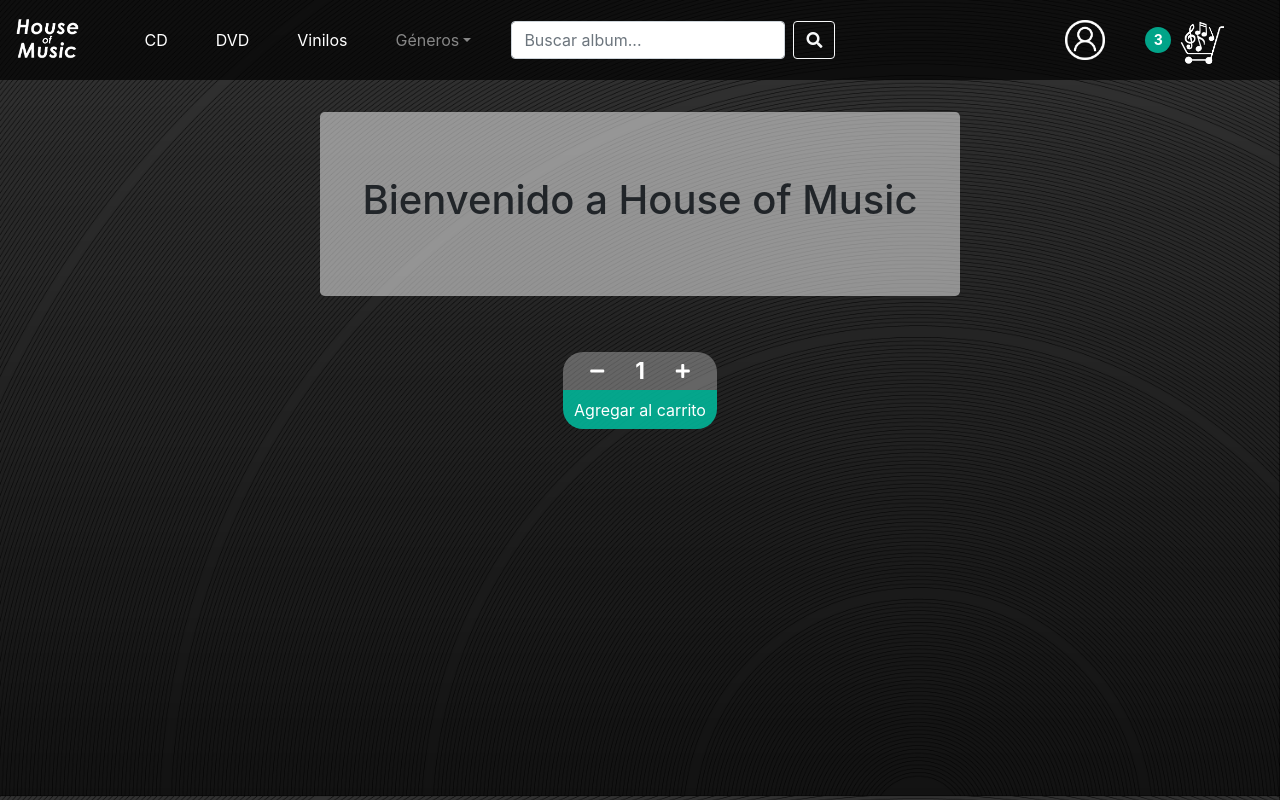
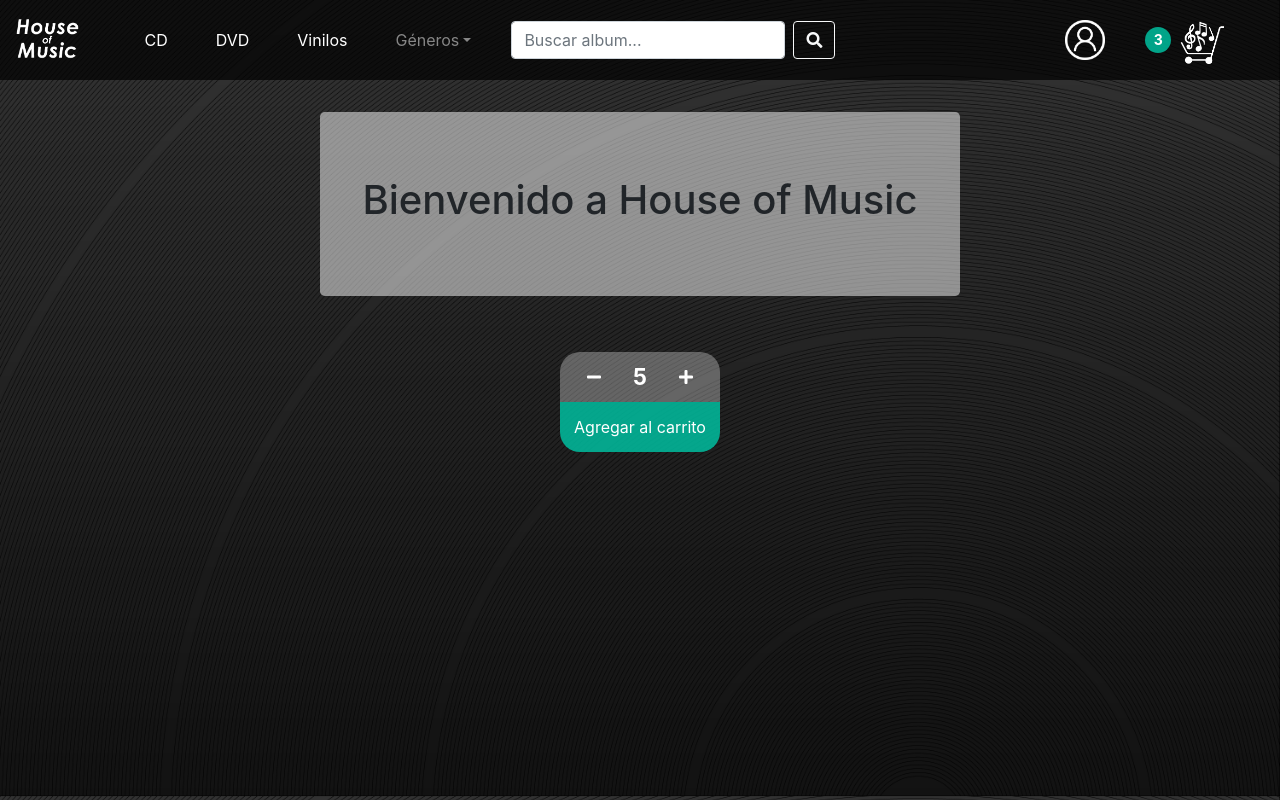
Before and after one commit to sanefc23/HOFM_React, a React (Create React App) app: page / in a window 1280 px wide. Built offline with nearby package versions, Linux system fonts and the light colour scheme.

Commit message:
counter now works

```diff
--- a/src/components/Home/Home.jsx
+++ b/src/components/Home/Home.jsx
@@ -11,9 +11,9 @@ function Home(props) {
             </Jumbotron>
             <br />
             <ItemCount
-                initial={1}
+                initial={5}
                 min={1}
-                max="9"
+                max={10}
                 onAdd=""
             ></ItemCount>
         </div >
--- a/src/components/ItemCount/ItemCount.css
+++ b/src/components/ItemCount/ItemCount.css
@@ -3,15 +3,15 @@
     flex-direction: row;
     justify-content: center;
     align-items: center;
-    width: 12vw;
-    height: 3vw;
+    width: 160px;
+    height: 50px;
     background-color: rgba(255,255,255, 0.3);
     border-radius: 20px 20px 0 0;
 }
 
 .addToCartBtn{
-    width: 12vw;
-    height: 3vw;
+    width: 160px;
+    height: 50px;
     background-color: rgba(0, 190, 159, 0.85);
     border-style: none;
     border: none;
--- a/src/components/ItemCount/ItemCount.jsx
+++ b/src/components/ItemCount/ItemCount.jsx
@@ -7,28 +7,29 @@ function ItemCount(props) {
     que tenga un botón y controles para incrementar (+) y decrementar (-) el
     count inicial pero nunca irse de los límites min/max. Al clickear el botón
     debe invocar el callback de onAdd(count) pasando el count del counter */
-    let [counter, setCounter] = useState(null);
+    let [counter, setCounter] = useState(props.initial);
 
     function onAdd(count) {
     }
 
     function increment(event) {
-        counter = props.initial;
-        setCounter(counter++);
+        counter = counter + 1;
+        setCounter(counter);
+        console.log(counter);
     }
 
     function decrement(event) {
-        console.log('---');
-        setCounter(counter--);
+        counter = counter - 1;
+        setCounter(counter);
         console.log(counter);
     }
 
     return (
         <React.Fragment>
             <div className="itemCountSelector">
-                <button className="counterBtn" onClick={decrement}><i className="fas fa-minus" style={{ color: "white" }}></i></button>
-                <p className="counter">{props.initial}</p>
-                <button className="counterBtn" onClick={increment}><i className="fas fa-plus" style={{ color: "white" }} ></i></button>
+                <button className="counterBtn" disabled={counter <= props.min} onClick={decrement}><i className="fas fa-minus" style={{ color: "white" }}></i></button>
+                <p className="counter">{counter}</p>
+                <button className="counterBtn" disabled={counter >= props.max} onClick={increment}><i className="fas fa-plus" style={{ color: "white" }} ></i></button>
             </div>
             <button className="addToCartBtn">Agregar al carrito</button>
         </React.Fragment>
```
